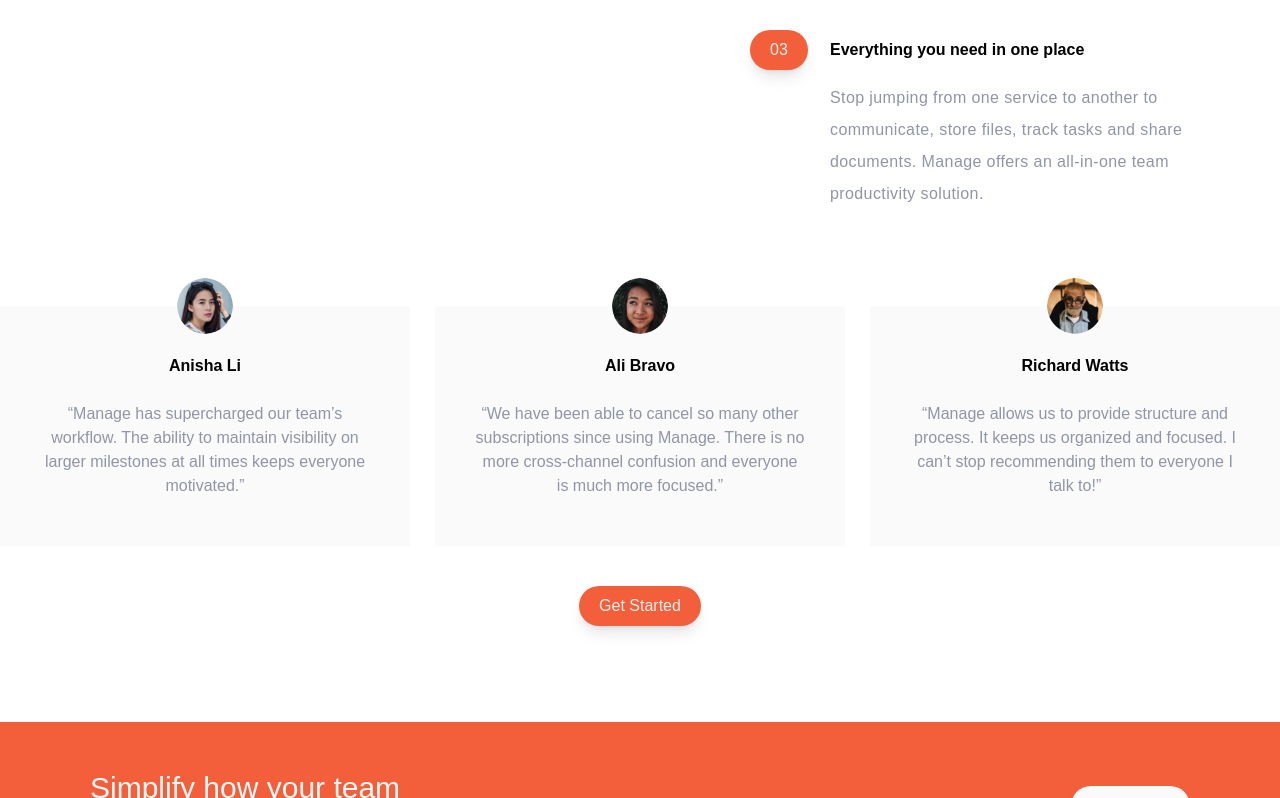
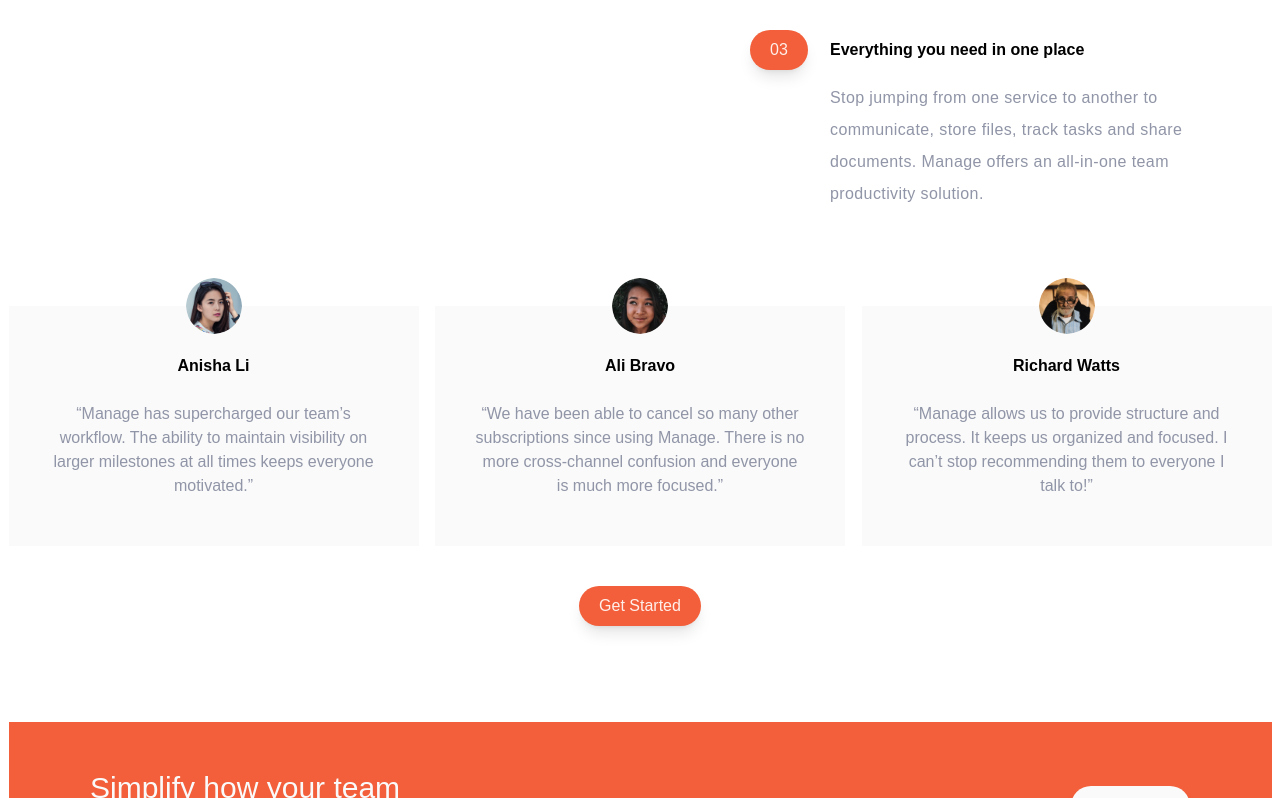
Before and after one commit to quinnasher/manage-landing-page, a React (Vite) app: page / in a window 1280 px wide. Shown: the part 1231-2029 px from the top of the page. Built offline with nearby package versions, Linux system fonts and the light colour scheme.

Commit message:
adjusted page width

```diff
--- a/src/Pages/LandingPage.jsx
+++ b/src/Pages/LandingPage.jsx
@@ -13,7 +13,9 @@ import Chart from "../components/Chart.jsx";
 
 function LandingPage() {
   return (
-    <div className={" relative mx-auto w-375 overflow-hidden pt-4 md:w-1300"}>
+    <div
+      className={" relative mx-auto w-375 overflow-hidden pt-4 md:w-[1263px]"}
+    >
       {/*Absolute positioning is used to add background images to follow the*/}
       {/*design. A more efficient way might be available, but this is the method I*/}
       {/*can implement*/}
```
